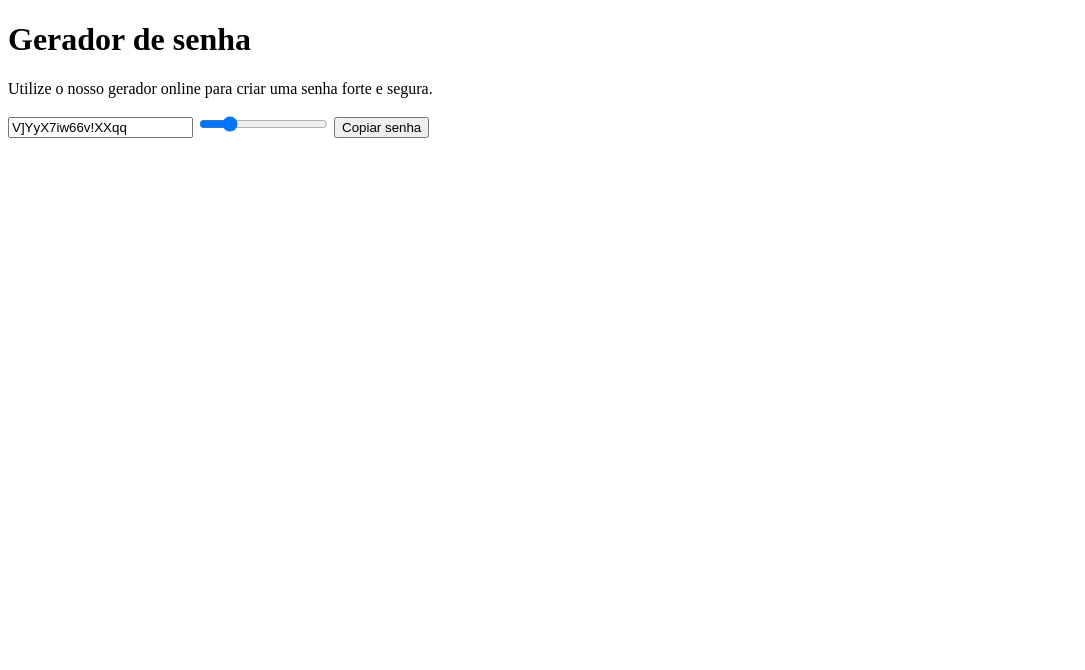
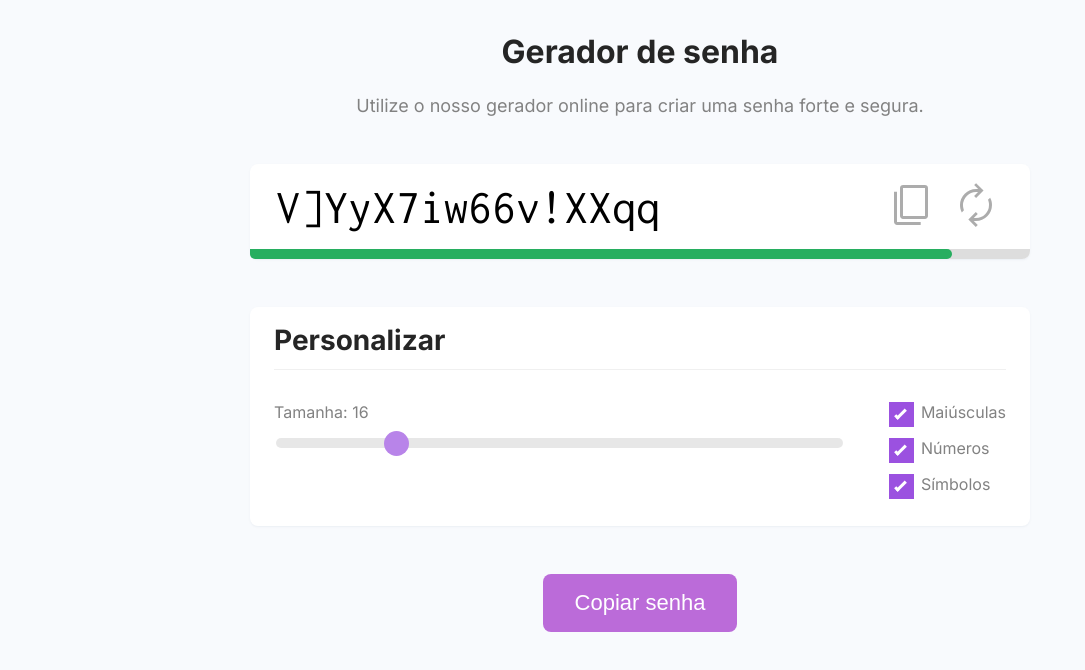
Before and after one commit to VictorCrespim/gerador-senha, a plain HTML site: page index.html in a window 1280 px wide. Shown: the whole page, without its empty margins (0-1085 px from the left). Drawn offline with Linux system fonts and the light colour scheme.

Commit message:
secund commit

```diff
--- a/index.html
+++ b/index.html
@@ -3,17 +3,79 @@
 <head>
     <meta charset="UTF-8">
     <meta name="viewport" content="width=device-width, initial-scale=1.0">
-    <title>Document</title>
+    <link rel="stylesheet" href="reset.css">
+    <link rel="stylesheet" href="style.css">
+    <title>Gerador de Senhas</title>
 </head>
 <body>
-    <h1>Gerador de senha</h1>
-    <p>Utilize o nosso gerador online para criar uma senha forte e segura.</p>
+    <main>
+        <section class="hero">
+            <h1 class="title">Gerador de senha</h1>
+            <p class="subtitle">Utilize o nosso gerador online para criar uma senha forte e segura.</p>
+        </section>
 
-    <input type="text" name="password" id="password">
+        <section class="box">
+            <div class="password">
+                <div class="text">
+                    <input type="text" name="password" id="password">
+                </div>
+                <div class="actions">
+                    <button id="copy-1">
+                        <img src="copy.svg" alt="Copiar">
+                    </button>
+                    <button id="renew">
+                        <img src="renew.svg" alt="Reload">
+                    </button>
+                </div>
+            </div>
+            <div class="security-indicator">
+                <div
+                    id="security-indicator-bar"
+                    class="bar safe"
+                    style="width: 90%"
+                ></div>
+            </div>
+        </section>
 
-    <input type="range" name="password-length" id="password-length" value="16" min="4" max="64"/>
+        <section class="box customize">
+            <h3 class="title">Personalizar</h3>
+            <div class="actions">
+                <div class="password-length">
+                    <p>Tamanha: <span id="password-legth-text">16</span></p>
+                    <input
+                        type="range"
+                        name="password-length"
+                        id="password-length"
+                        class="slider"
+                        value="16"
+                        min="4"
+                        max="64"
+                    />
+                </div>
+                <div class="config">
+                    <label class="checkbox-container">
+                        <span class="text">Maiúsculas</span>
+                        <input type="checkbox" id="uppercase-check" checked />
+                        <span class="checkmark"></span>
+                    </label>
+                    <label class="checkbox-container">
+                        <span class="text">Números</span>
+                        <input type="checkbox" id="number-check" checked />
+                        <span class="checkmark"></span>
+                    </label>
+                    <label class="checkbox-container">
+                        <span class="text">Símbolos</span>
+                        <input type="checkbox" id="symbol-check" checked />
+                        <span class="checkmark"></span>
+                    </label>
+                </div>
+            </div>
+        </section>
 
-    <button id="copy">Copiar senha</button>
+        <div class="submit">
+            <button id="copy-2">Copiar senha</button>
+        </div>
+    </main>
 
     <script>
         const inputEl = document.querySelector("#password")
@@ -44,8 +106,8 @@
             generatePassword()
         })
 
-        const copyButtonEl = document.querySelector("#copy")
-        copyButtonEl.addEventListener("click", copy)
+        document.querySelector("#copy-1").addEventListener("click", copy)
+        document.querySelector("#copy-2").addEventListener("click", copy)
 
         generatePassword()
     </script>
--- /dev/null
+++ b/reset.css
@@ -0,0 +1,35 @@
+html {
+    box-sizing: border-box;
+    font-size: 16px;
+}
+
+*,
+*:before,
+*:after {
+    box-sizing: inherit;
+}
+
+body,
+h1,
+h2,
+h3,
+h4,
+h5,
+h6,
+p,
+ol,
+ul {
+    margin: 0;
+    padding: 0;
+    font-weight: normal;
+}
+
+ol,
+ul {
+    list-style: none;
+}
+
+img {
+    max-width: 100%;
+    height: auto;
+}
--- /dev/null
+++ b/style.css
@@ -0,0 +1,206 @@
+@import url('https://fonts.googleapis.com/css2?family=Inter:ital,opsz,wght@0,14..32,100..900;1,14..32,100..900&display=swap');
+@import url('https://fonts.googleapis.com/css2?family=Inconsolata:wght@200..900&display=swap');
+
+body {
+    background-color: #f8fafd;
+    font-family: "Inter", sans- serif;
+    color: #252525;
+    padding: 2rem;
+  }
+
+  main {
+    max-width: 780px;
+    margin: 0 auto;
+  }
+
+  .hero {
+    text-align: center;
+    padding-bottom: 3rem;
+  }
+  .hero .title {
+    font-size: 2rem;
+    font-weight: bold;
+    padding-bottom: 1.5rem;
+  }
+  .hero .subtitle {
+    font-size: 1.125rem;
+    color: #828282;
+  }
+
+  .box {
+    background: #fff;
+    box-shadow: 0 1px 2px rgba(132, 148, 165, 0.1);
+    border-radius: 8px;
+    margin-bottom: 3rem;
+  }
+
+  .password {
+    display: flex;
+    align-items: center;
+    padding: 1rem 1.5rem;
+  }
+  .password .text {
+    flex: 1;
+  }
+  .password .text input {
+    font-family: "Inconsolata", serif;
+    font-size: 3rem;
+    border: none;
+    outline: none;
+    cursor: default;
+    height: 52px;
+    width: 100%;
+    transition: all 0.2s;
+    -webkit-user-select: none;
+    -moz-user-select: none;
+    -ms-user-select: none;
+    user-select: none;
+  }
+  .password .actions button {
+    background-color: transparent;
+    border: none;
+    cursor: pointer;
+    opacity: 0.7;
+    transition: opacity 0.2s;
+  }
+  .security-indicator {
+    height: 10px;
+    background-color: #ddd;
+    border-bottom-left-radius: 8px;
+    border-bottom-right-radius: 8px;
+  }
+  #security-indicator-bar {
+    height: 10px;
+    border-top-right-radius: 8px;
+    border-bottom-left-radius: 8px;
+    border-bottom-right-radius: 8px;
+
+    transition: all 0.2s;
+  }
+  .security-indicator .bar.completed {
+    border-top-right-radius: 0;
+  }
+  .security-indicator .bar.critical {
+    background-color: #eb5757;
+  }
+  .security-indicator .bar.warning {
+    background-color: #f2c94c;
+  }
+  .security-indicator .bar.safe {
+    background-color: #27ae60;
+  }
+
+  .customize {
+    padding: 1rem 1.5rem;
+  }
+  .customize .title {
+    border-bottom: 1px solid #f0f0f0;
+    font-size: 1.75rem;
+    font-weight: bold;
+    margin-bottom: 2rem;
+    padding-bottom: 0.75rem;
+  }
+  .customize .actions {
+    display: flex;
+    gap: 3rem;
+    color: #828282;
+  }
+  .customize .password-length {
+    flex: 1;
+  }
+  .customize .password-length .slider {
+    appearance: none;
+    -webkit-appearance: none;
+    height: 10px;
+    background: #dddddd;
+    outline: none;
+    border-radius: 8px;
+    width: 100%;
+    opacity: 0.7;
+    transition: opacity 0.2s;
+    margin-top: 1rem;
+  }
+  .customize .password-length .slider:hover {
+    opacity: 1;
+  }
+  .customize .password-length .slider::-webkit-slider-thumb {
+    -webkit-appearance: none;
+    appearance: none;
+    width: 25px;
+    height: 25px;
+    border-radius: 25px;
+    background: #9b51e0;
+    cursor: pointer;
+  }
+  .customize .password-length .slider::-moz-range-thumb {
+    width: 25px;
+    height: 25px;
+    border-radius: 25px;
+    background: #9b51e0;
+    cursor: pointer;
+  }
+
+  .checkbox-container {
+    display: block;
+    position: relative;
+    padding-left: 2rem;
+    margin-bottom: 1rem;
+    cursor: pointer;
+    -webkit-user-select: none;
+    -moz-user-select: none;
+    -ms-user-select: none;
+    user-select: none;
+  }
+  .checkbox-container input {
+    position: absolute;
+    height: 0;
+    width: 0;
+    opacity: 0;
+    cursor: pointer;
+  }
+  .checkbox-container .checkmark {
+    position: absolute;
+    top: 0;
+    left: 0;
+    height: 25px;
+    width: 25px;
+    background-color: #dddddd;
+    transition: all 0.2s;
+  }
+  .checkbox-container:hover input ~ .checkmark {
+    background-color: #cccccc;
+  }
+  .checkbox-container input:checked ~ .checkmark {
+    background-color: #9b51e0;
+  }
+  .checkbox-container .checkmark:after {
+    content: "";
+    display: none;
+    position: absolute;
+    left: 9px;
+    top: 5px;
+    width: 5px;
+    height: 13px;
+    border: solid white;
+    border-width: 0 3px 3px 0;
+    transform: rotate(45deg);
+  }
+  .checkbox-container input:checked ~ .checkmark:after {
+    display: block;
+  }
+  .submit {
+    text-align: center;
+  }
+  .submit button {
+    background-color: #bb6bd9;
+    font-size: 1.375rem;
+    color: #fff;
+    border: none;
+    border-radius: 8px;
+    cursor: pointer;
+    padding: 1rem 2rem;
+    transition: all 0.2s;
+  }
+  .submit button:hover {
+    background-color: #9b51e0;
+  }
```
Also changed, not shown: copy.svg (added), renew.svg (added).
